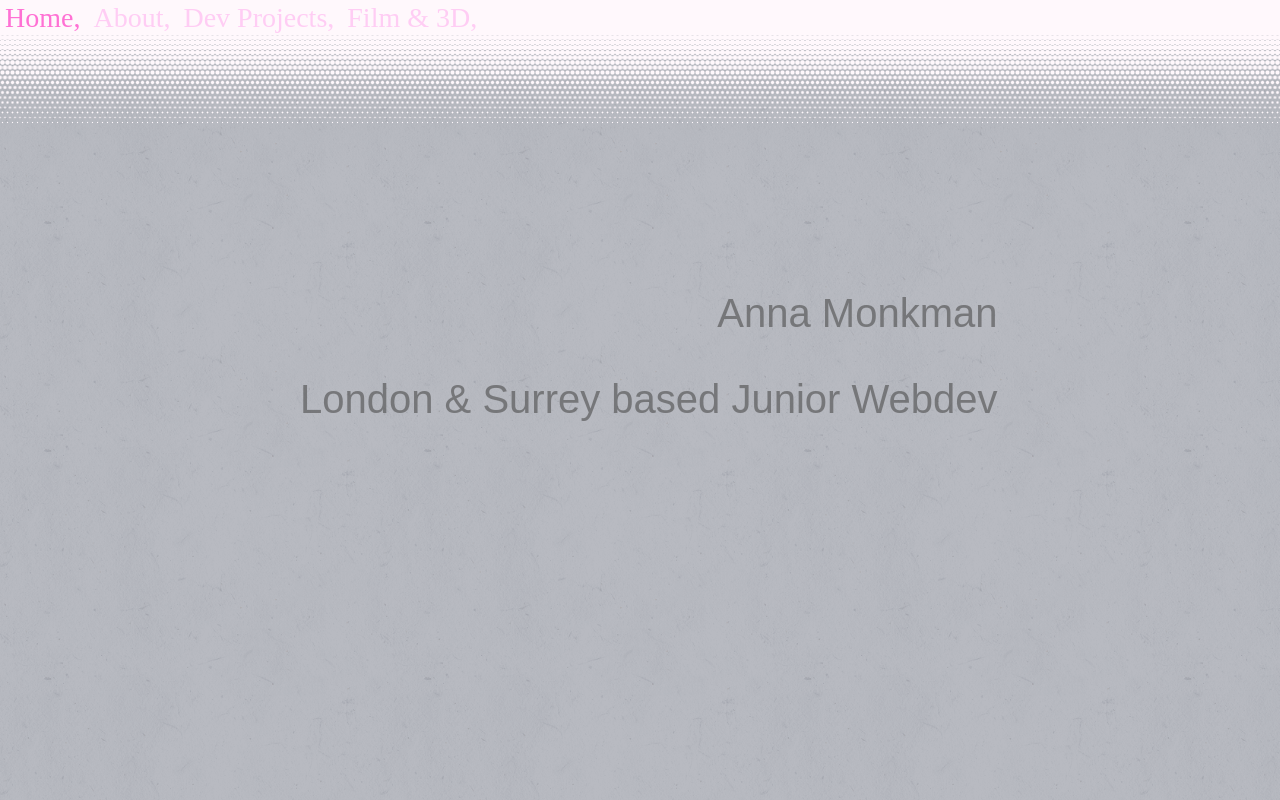
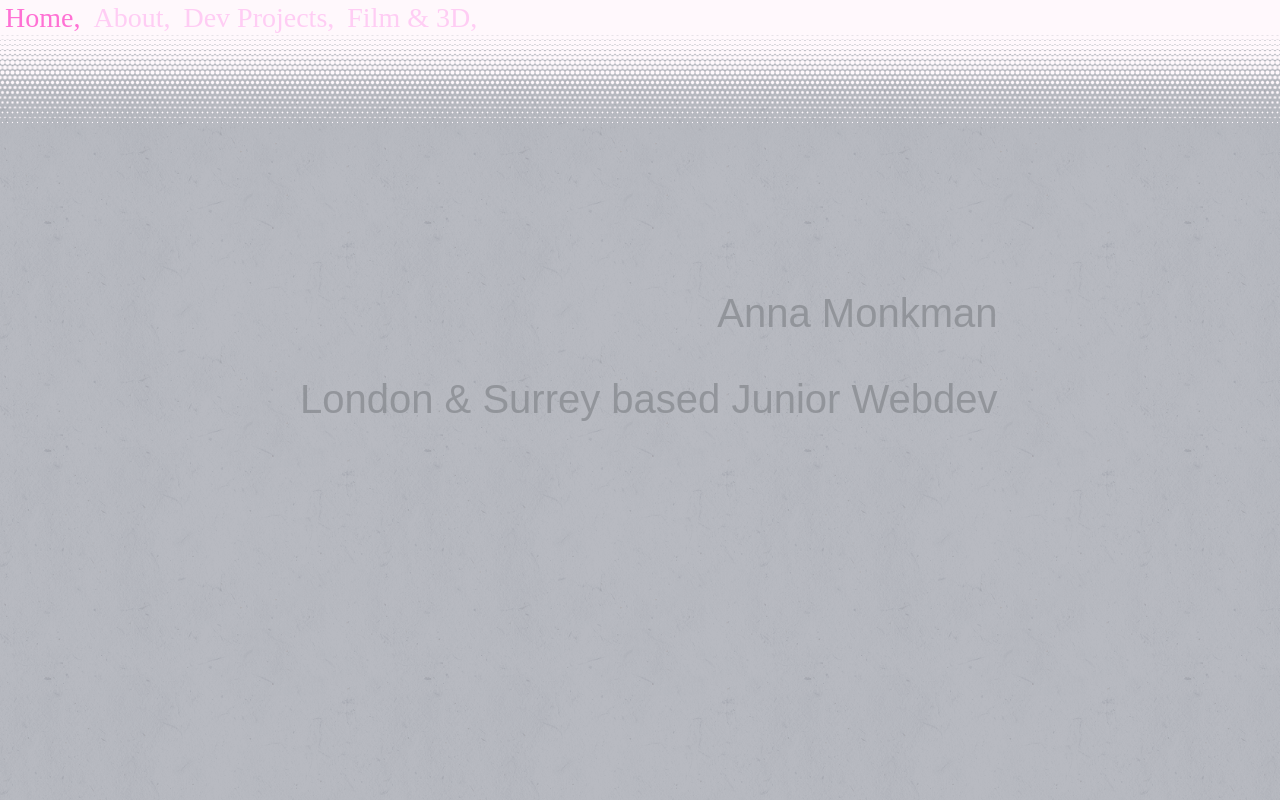
Before and after one commit to annamonkman/react-portfolio, a React (Create React App) app: page / in a window 1280 px wide. Built offline with nearby package versions, Linux system fonts and the light colour scheme; a web font is replaced by a local one.

Commit message:
add awards home font change

```diff
--- a/src/components/About.js
+++ b/src/components/About.js
@@ -212,6 +212,10 @@ const About = () => {
 
         <div className="interests-credits-wrapper">
           <div className="interests-wrapper">
+            <div className="about-sections-title">Awards:</div>
+            <p>Special Judge&apos;s Prize - Wells Art Contemporary Award  </p>
+          </div>
+          <div className="interests-wrapper">
             <div className="about-sections-title">Interests:</div>
             <p>My interests include fashion, photography, design, cooking, contemporary art, film, and the crossovers of all of these. </p>
           </div>
--- a/src/styles/main.scss
+++ b/src/styles/main.scss
@@ -544,13 +544,13 @@ body {
   // border: 1px solid red;
   p {
     font-size: 40px;
-    font-family: 'pencerio', sans-serif;
+    font-family: 'array', sans-serif;
     color: rgba(78, 78, 78, 0.466);
     // color: $nav;
     // color: rgba(199, 139, 164, 0.541);
     color: rgba(255, 234, 214, 0.705);
     color: rgba(238, 232, 224, 0.87);
-    color: rgba(78, 78, 78, 0.616);
+    color: rgba(124, 126, 131, 0.616);
     // font-family: 'Pencerio', cursive;
     // color: rgba(51, 51, 51, 0.699);
     // font-size: 40px;
@@ -963,7 +963,7 @@ body {
   }
   .art-img {
     width: calc(100% - 30vh);
-    max-width: 900px;
+    max-width: 850px;
     display: inline-block;
     margin: 0 auto;
     margin-top: 20px;
```
